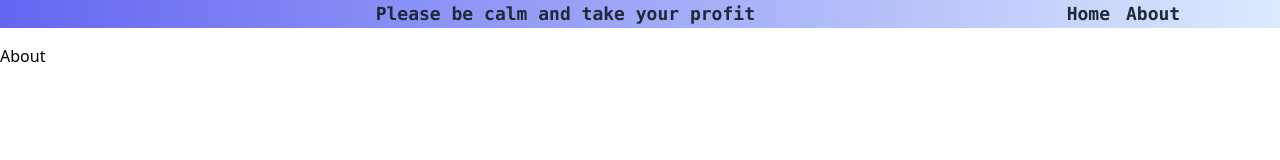
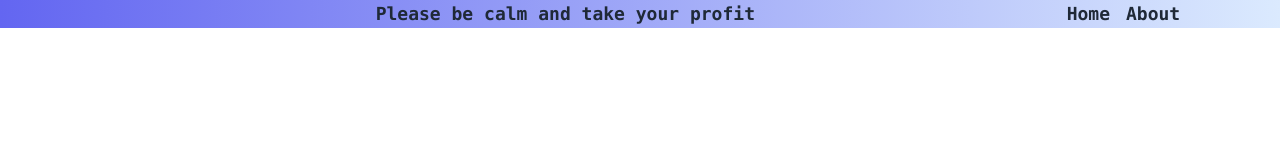
Before and after one commit to chesnovski/rqt-query, a React (Create React App) app: page /about in a window 1280 px wide. Shown: the top 160 px of the page. Built offline with nearby package versions, Linux system fonts and the light colour scheme.

Commit message:
Changed header menu

```diff
--- a/src/components/layout/About/About.js
+++ b/src/components/layout/About/About.js
@@ -2,7 +2,7 @@ import React from 'react'
 
 const About = () => {
   return (
-    <div>About</div>
+    <div className='mx-12'></div>
   )
 }
 
```
